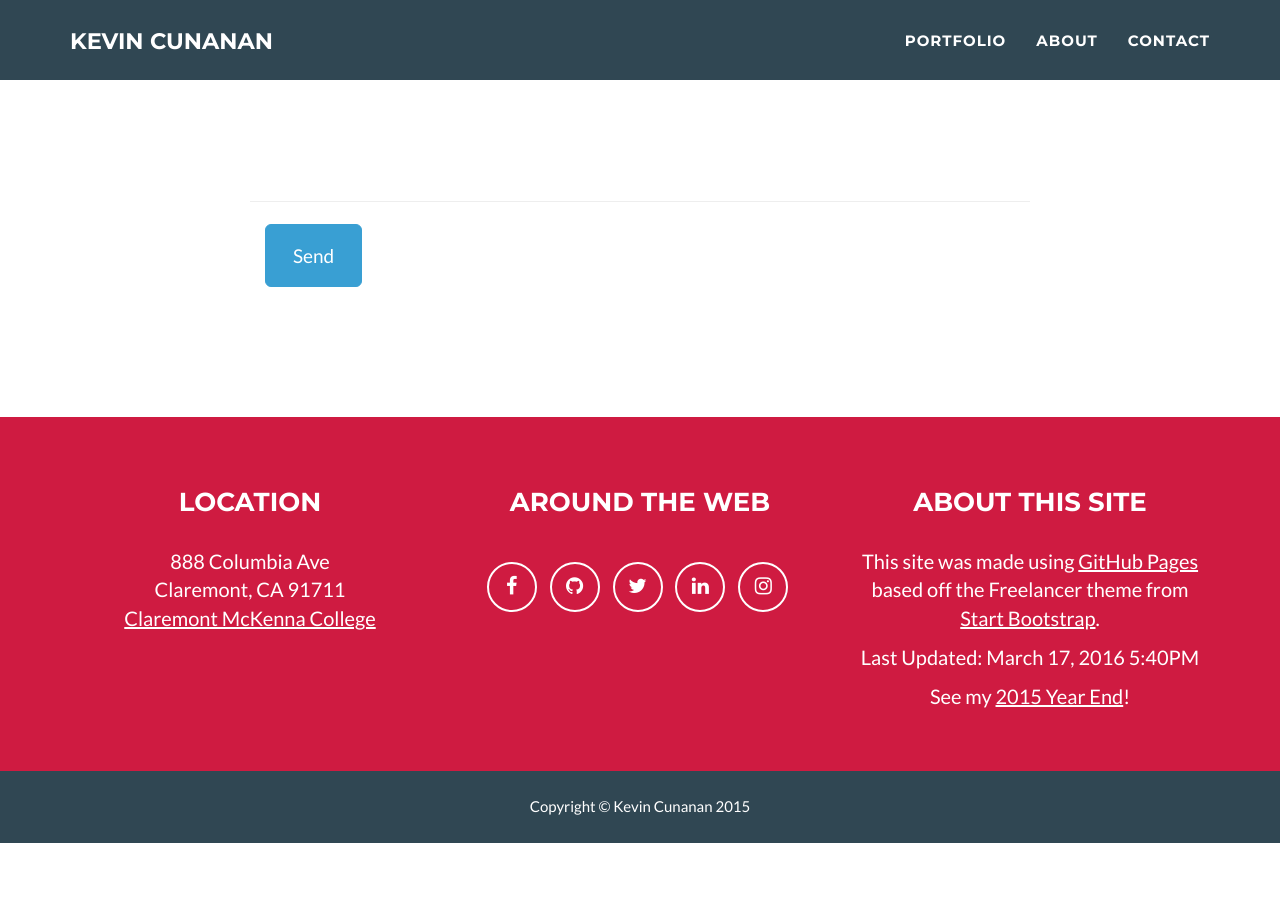
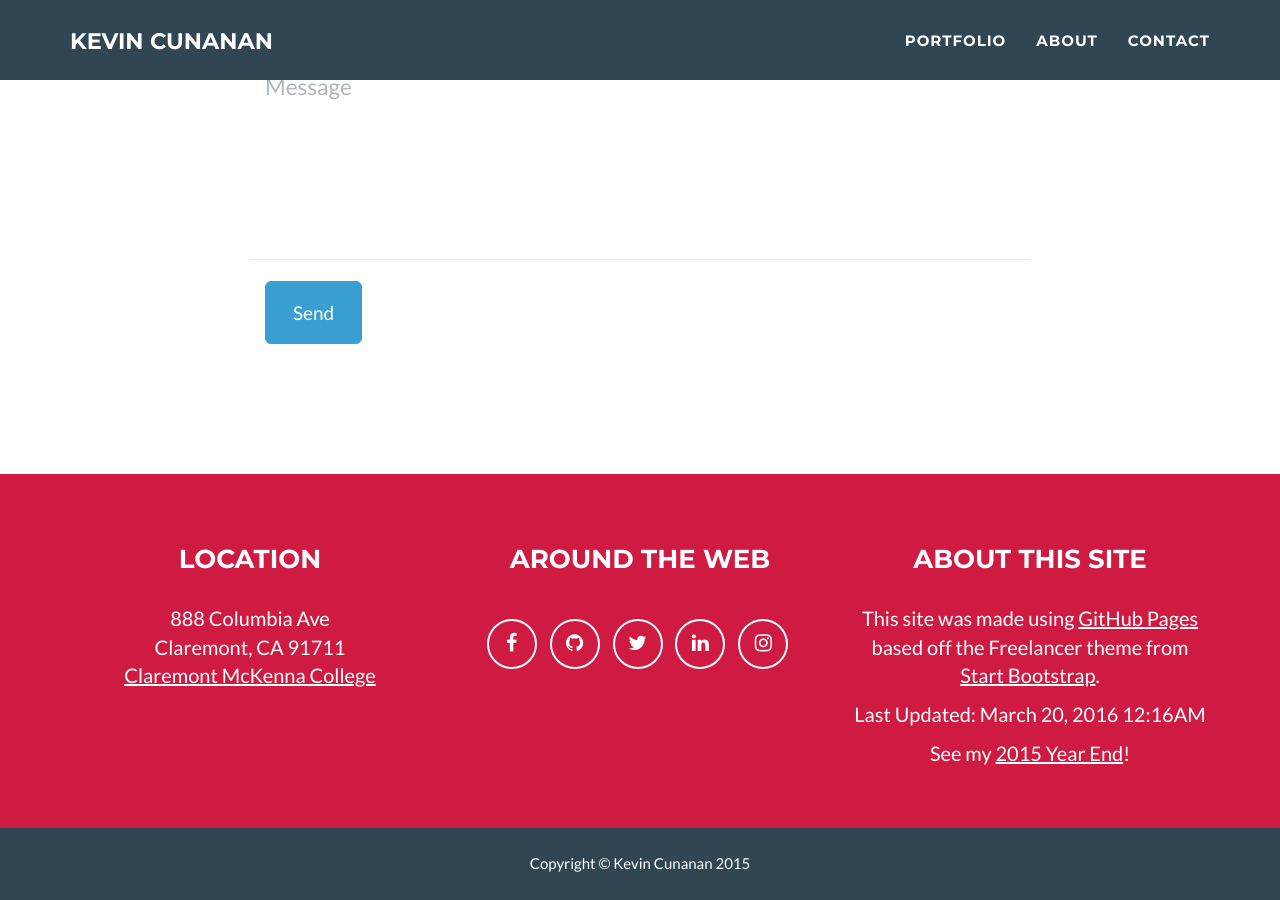
Before and after one commit to deeplyfriedchicken/portfolio, a Jekyll site: the page built from index.html, in a window 1280 px wide and 900 px high, scrolled down 4407 px. Built offline with Jekyll 4.4.1, drawn with Linux system fonts in a browser that asks for light colours; nearby versions of some CDN libraries; before the commit the page ends 5250 px from its top, so only the background shows below that; some of the changed text lies outside the part shown.

Commit message:
fixed api section added claremont imgs

```diff
--- a/index.html
+++ b/index.html
@@ -340,7 +340,7 @@
                 {% endfor %}
                 <h6>APIs</h6>
                 {% for l in site.data.skills %}
-                <li>{{ l.apis }}</li>
+                <li>{{ l.api }}</li>
                 {% endfor %}
               </div>
               <div class="col-lg-3 col-md-3 list">
@@ -448,7 +448,7 @@
                     <div class="footer-col col-md-4">
                         <h3>About This Site</h3>
                         <p>This site was made using <a href="https://pages.github.com/" class="footer-a">GitHub Pages</a> based off the Freelancer theme from <a href="http://startbootstrap.com" class="footer-a">Start Bootstrap</a>.</p>
-                        <p>Last Updated: March 17, 2016 5:40PM</p>
+                        <p>Last Updated: March 20, 2016 12:16AM</p>
                         <p>See my <a href="http://2015.kevincunanan.com" class="year-end">2015 Year End</a>!</p>
                     </div>
                 </div>
```
Also changed, not shown: img/portfolio/claremont_volleyball/Finalized-Warmup-Design.png (added), img/portfolio/claremont_volleyball/claremont-volleyball.png (added), img/portfolio/claremont_volleyball/kanga-spike.png (added), img/portfolio/claremont_volleyball/kangaroo-pass.png (added), img/portfolio/claremont_volleyball/kangaroo-set.png (added), img/portfolio/claremont_volleyball/sleeve-logo.png (added).
